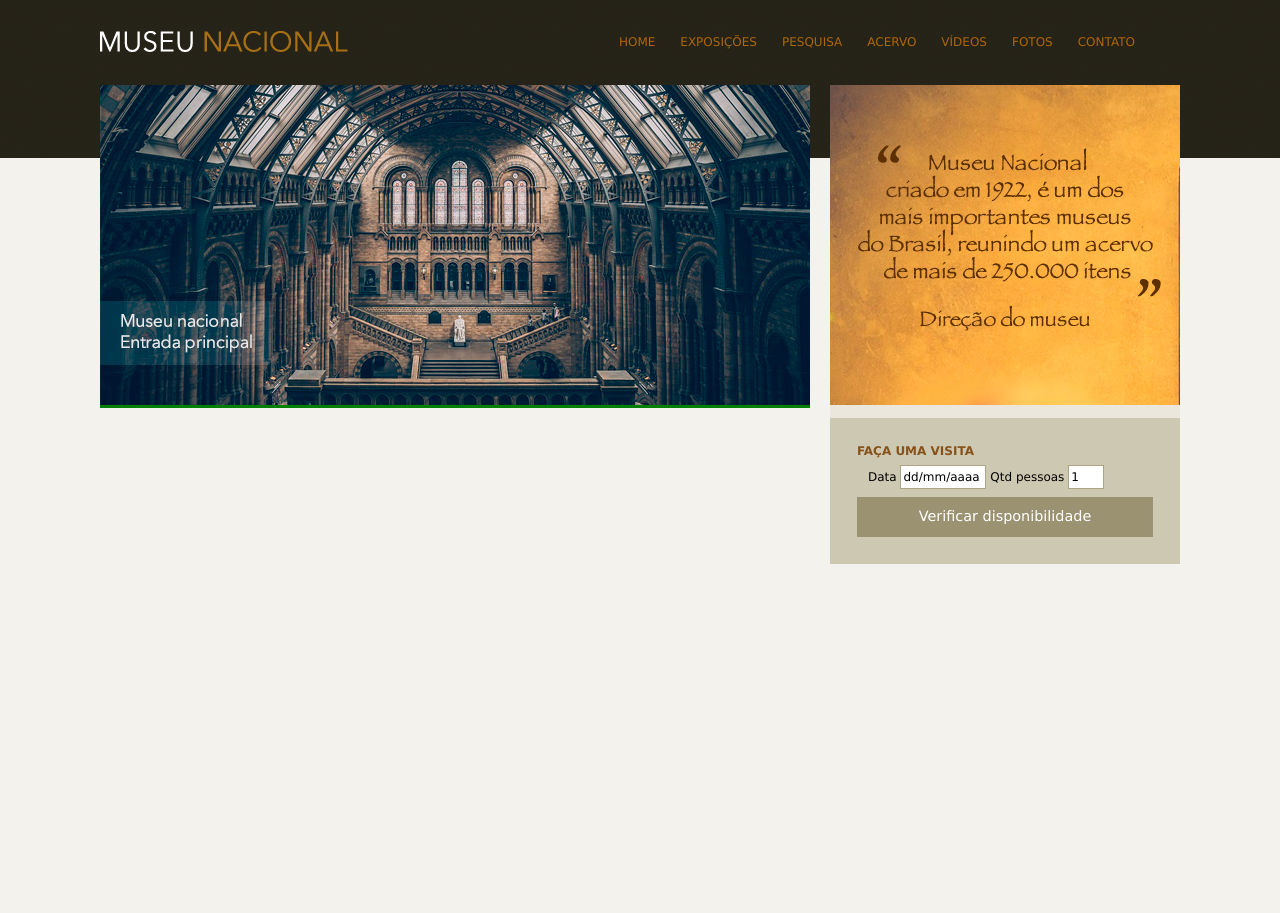
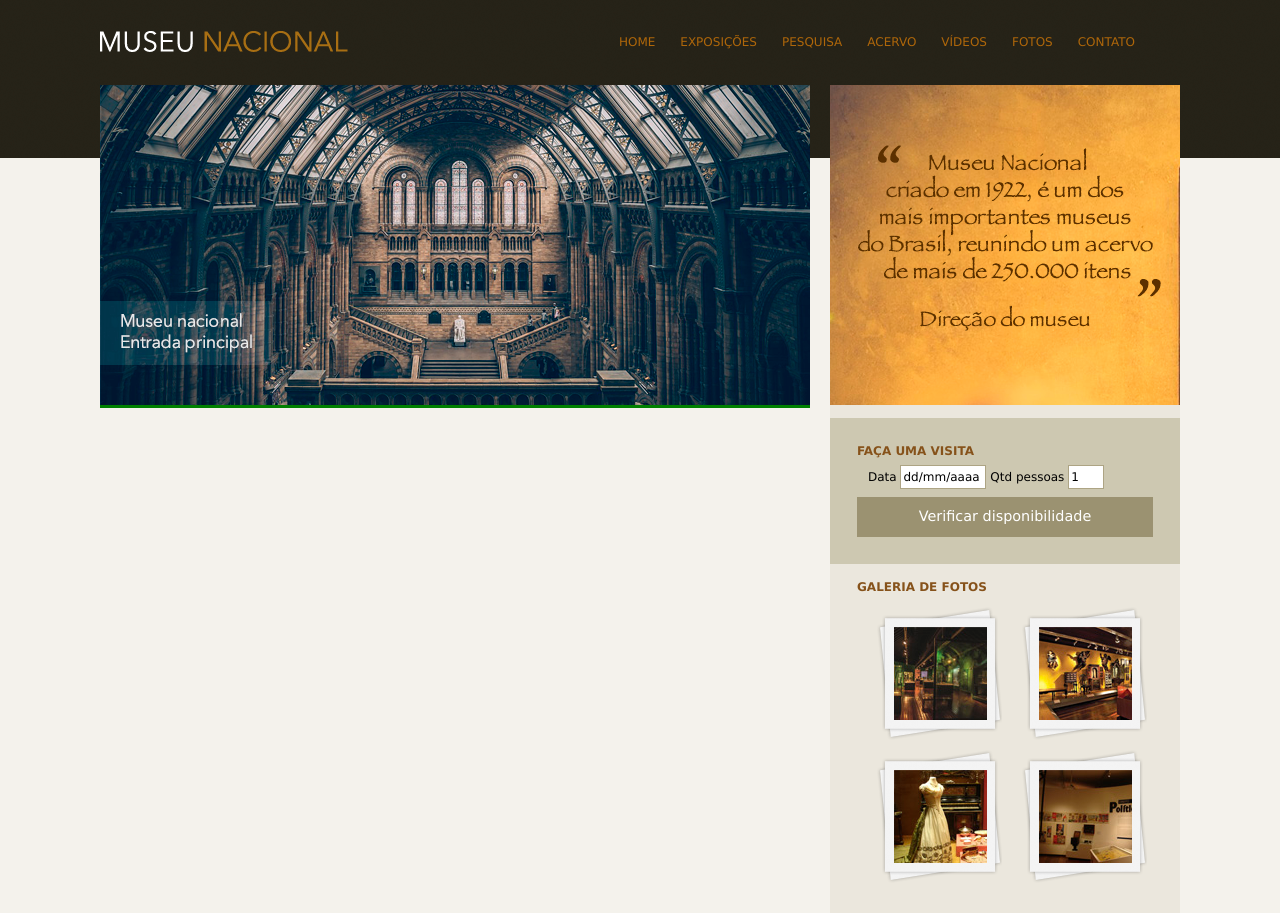
Before and after one commit to camilavcoutinho/Museu-Nacional-Project, a plain HTML site: page index.html in a window 1280 px wide. Before the commit the page ends 800 px from the top, so only its background shows below. Drawn offline with Linux system fonts and the light colour scheme.

Commit message:
finalizacao area lateral

```diff
--- a/css/estilo.css
+++ b/css/estilo.css
@@ -74,12 +74,30 @@ aside{
     width: 350px;
     float: right;
     background: #ebe7dd;
+    padding-bottom: 30px;
 }
 
 section#visita{
     background: #cdc8b1;
     padding: 10px 27px 27px 27px;
     margin-top: 10px;
+}
+
+section#galeria{
+    padding: 0 27px 0 27px;
+}
+
+section#galeria a{
+    display: block;
+    background: url(../imagens/fundo-foto.png) no-repeat;
+    float: left;
+    padding: 17px 15px 17px 15px;
+    margin: 10px 0 0 20px;
+}
+
+section#galeria img{
+    margin-left: 2px;
+    margin-top: 3px;
 }
 
 h4{
--- a/index.html
+++ b/index.html
@@ -39,7 +39,7 @@
                     <section id="depoimento">
                         <img src="imagens/depoimento.png">
                     </section>
-                    <section id="visita">
+                    <section id="visita"><!--Inicio visita-->
                         <h4>Faça uma visita</h4>
                         <form>
                             <fieldset>
@@ -54,7 +54,22 @@
                             </fieldset>
                             <input class="botao" type="submit" value="Verificar disponibilidade">
                         </form>
-                    </section>
+                    </section><!--Fim visita-->
+                    <section id="galeria"><!--Inicio galeria-->
+                        <h4>Galeria de Fotos</h4>
+                        <a href="">
+                            <img src="imagens/imagem1.jpg" height="93" width="93">
+                        </a>
+                        <a href="">
+                            <img src="imagens/imagem2.jpg" height="93" width="93">
+                        </a>
+                        <a href="">
+                            <img src="imagens/imagem3.jpg" height="93" width="93">
+                        </a>
+                        <a href="">
+                            <img src="imagens/imagem4.jpg" height="93" width="93">
+                        </a>
+                    </section><!--Fim galeria-->
                 </aside><!--Fim aside-->
             </div><!--Fim principal-->
 
```
